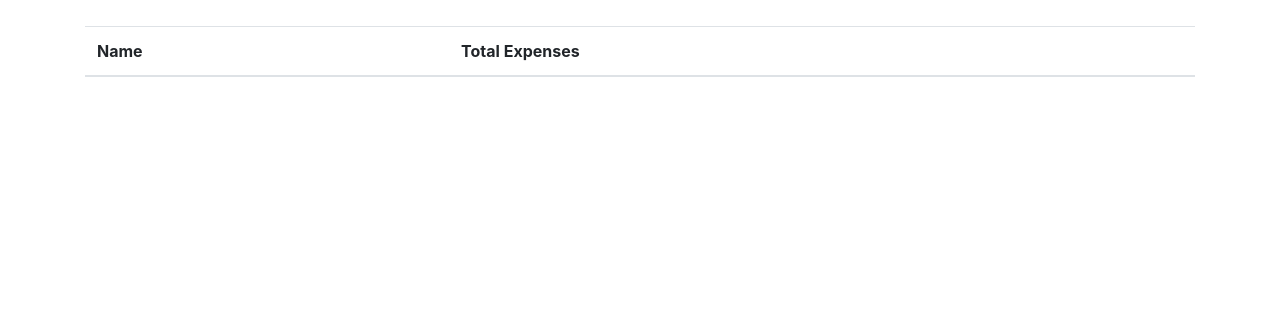
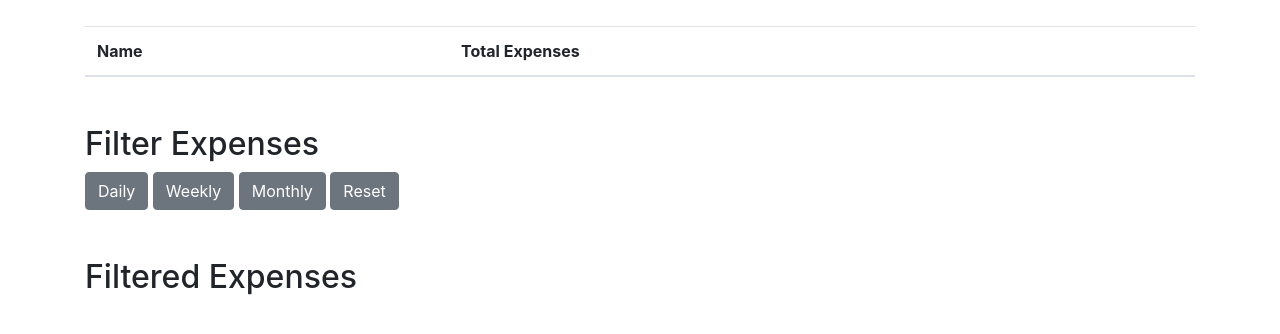
Before and after one commit to shlok0070/ExpenseTracker, a website: page public/addExpense.html in a window 1280 px wide. Shown: the part 732-1066 px from the top of the page. Before the commit the page ends 825 px from the top, so only its background shows below. Drawn offline with nearby package versions, Linux system fonts and the light colour scheme; no server answers; a script that the page names is missing.

Commit message:
FrontEnd - Report Generation Added

```diff
--- a/public/addExpense.html
+++ b/public/addExpense.html
@@ -14,9 +14,11 @@
 <div class="container mt-5">
     <div class="d-flex justify-content-between align-items-center">
         <h2>Enter Your Expense</h2>
-    <button id="rzp-button1" class ="btn btn-warning">Buy Premium</button>
+        <button id="rzp-button1" class="btn btn-warning">Buy Premium</button>
+        <!-- <button id="downloadExpenses" class="btn btn-success d-none">Download Expenses</button> -->
         <div id="premiumMessage" class="d-none">You're a PREMIUM user</div>
         <button id="showLeaderboard" class="btn btn-info d-none">Show Leaderboard</button>
+
         <script src="https://checkout.razorpay.com/v1/checkout.js"></script>
     </div>
     <form id="expenseForm">
@@ -27,7 +29,8 @@
 
         <div class="form-group">
             <label for="description">Description:</label>
-            <textarea class="form-control" id="description" name="description" rows="3" placeholder="Enter expense description" required></textarea>
+            <textarea class="form-control" id="description" name="description" rows="3"
+                placeholder="Enter expense description" required></textarea>
         </div>
 
         <div class="form-group">
@@ -72,6 +75,23 @@
         </tbody>
     </table>
 
+    <!-- Download Expenses Button (for premium users) -->
+    <button id="downloadExpenses" class="btn btn-success d-none">Download Expenses</button>
+
+    <!-- Date Filter Buttons -->
+    <div class="mt-5">
+        <h2>Filter Expenses</h2>
+        <button id="filterDaily" class="btn btn-secondary">Daily</button>
+        <button id="filterWeekly" class="btn btn-secondary">Weekly</button>
+        <button id="filterMonthly" class="btn btn-secondary">Monthly</button>
+        <button id="resetFilter" class="btn btn-secondary">Reset</button>
+    </div>
+
+    <!-- Filtered Expenses Table -->
+    <h2 class="mt-5">Filtered Expenses</h2>
+    <table id="filteredExpensesTable" class="table mt-5">
+        <!-- Rows will be added here dynamically -->
+    </table>
 </div>
 
 <!-- Include Bootstrap JS and Popper.js for dropdown functionality (optional) -->
@@ -106,6 +126,7 @@ async function checkIsPremium() {
         document.getElementById('rzp-button1').classList.add('d-none'); // hide the buy premium button
         document.getElementById('premiumMessage').classList.remove('d-none'); // show the premium message
         document.getElementById('showLeaderboard').classList.remove('d-none'); // show the leaderboard button for premium users
+        document.getElementById('downloadExpenses').classList.remove('d-none'); // show download Expense button for premium users
     }
 }
 
```
Lines whose indentation alone changed are shown as unchanged.
